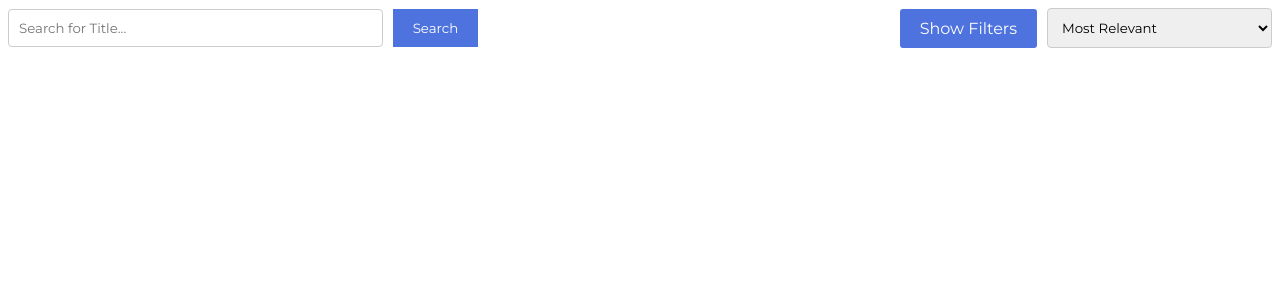
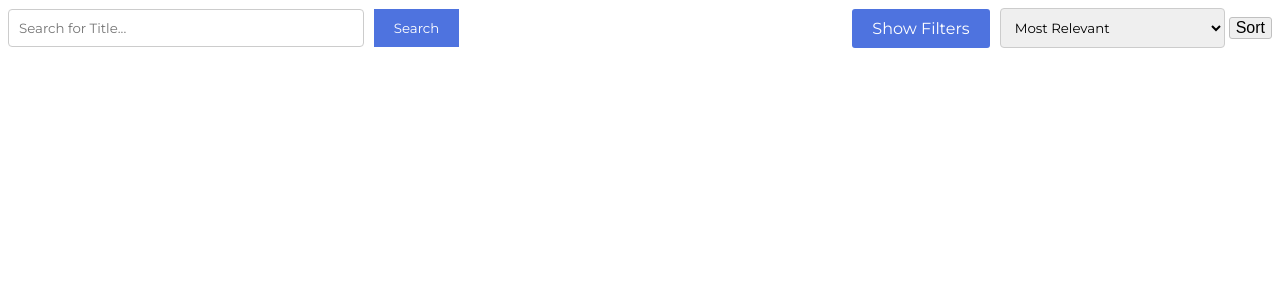
Before and after one commit to JAPSBOLS/logintest2, a PHP site: page /admin/thesisDisplay/thesis_list.php in a window 1280 px wide. Shown: the top 300 px of the page. Run offline with PHP 8.4, Linux system fonts and the light colour scheme.

Commit message:
gawgaw ni rainer

```diff
--- a/admin/thesisDisplay/thesis_list.php
+++ b/admin/thesisDisplay/thesis_list.php
@@ -26,6 +26,7 @@
             <option value="Department - Ascending" >Department - Ascending</option>
             <option value="Department - Descending">Department - Descending</option>
         </select>
+        <button type="submit">Sort</button>
     </form>
     </div>
 
```
Lines whose indentation alone changed are shown as unchanged.
